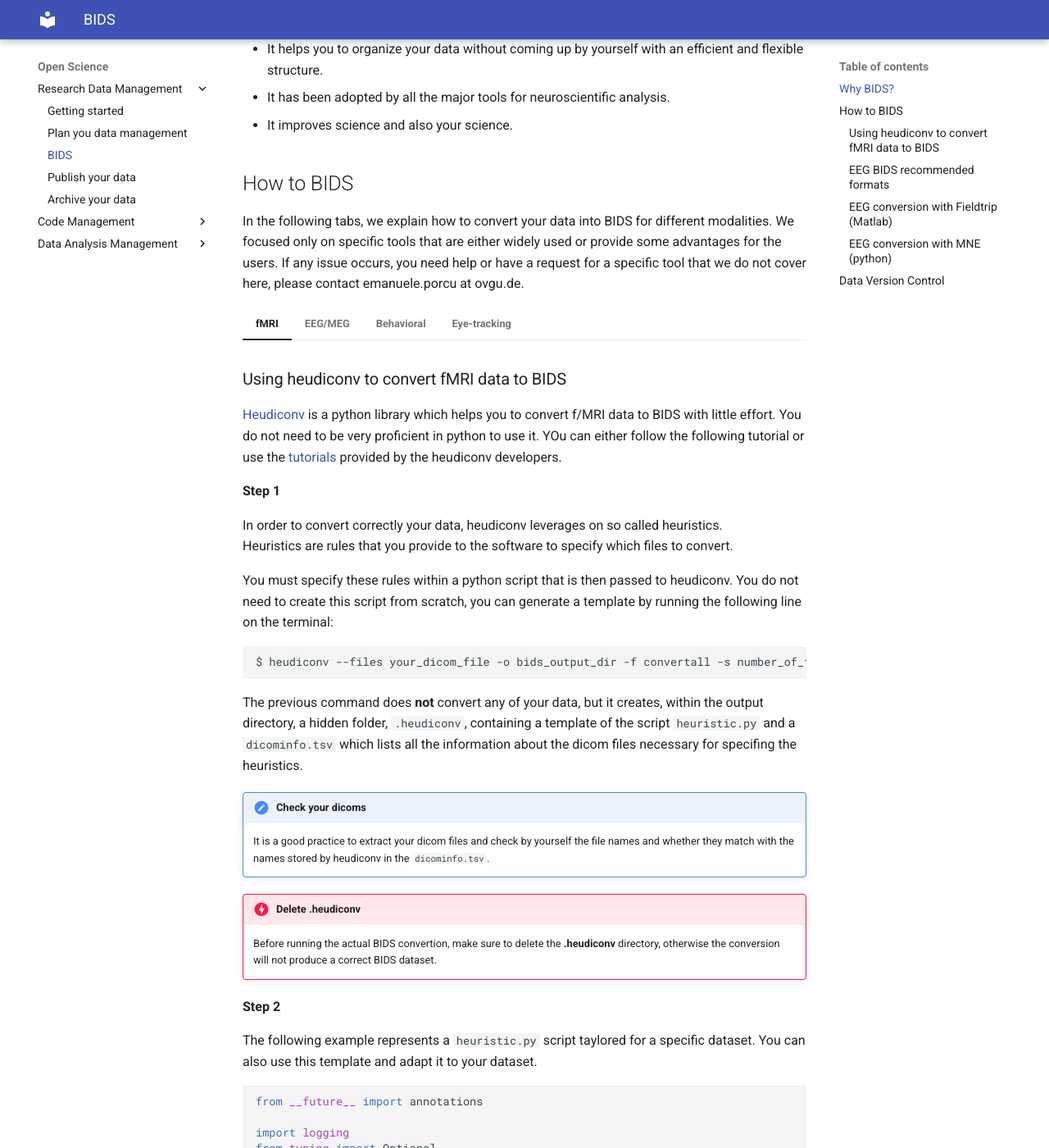
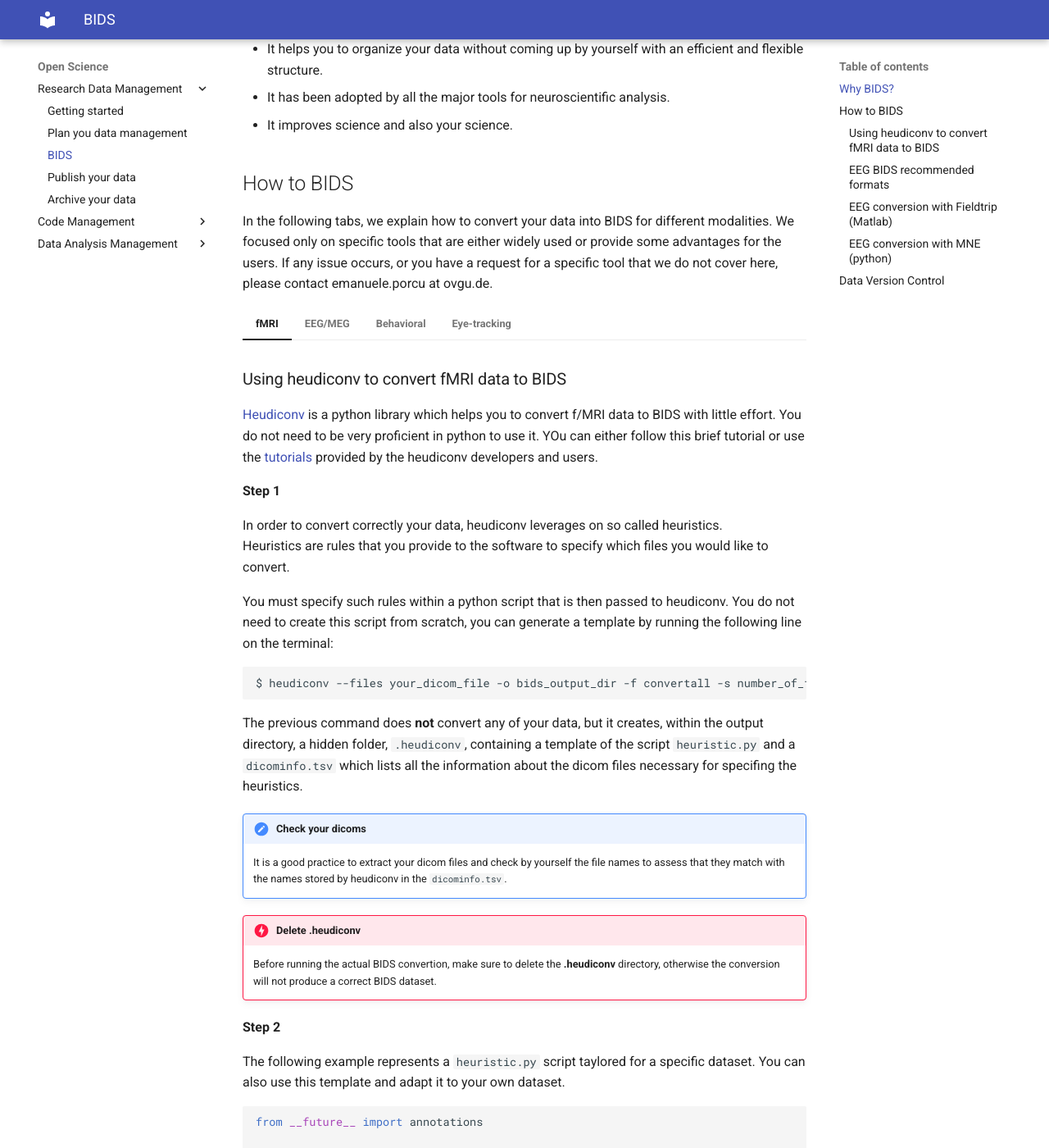
Before and after one commit to pvavra/temp-ipsy, an MkDocs documentation site: the page built from docs/open-science/research-data-management/bids.md, in a window 1280 px wide and 1400 px high, scrolled down 895 px. Shown: the whole window at 82% size. Built offline with MkDocs 1.6.1 and Material for MkDocs 9.7.7, drawn with Linux system fonts in a browser that asks for light colours; some of the changed text lies outside the part shown.

Commit message:
Fix typos and unclear sentences in the Heudiconv example

````diff
--- a/docs/open-science/research-data-management/bids.md
+++ b/docs/open-science/research-data-management/bids.md
@@ -34,20 +34,20 @@ We recommend you to go through the [BIDS Starter Kit pages](https://bids-standar
 ## How to BIDS
 
 In the following tabs, we explain how to convert your data into BIDS for different modalities. We focused only on specific tools that are either widely used or provide some advantages for the users.
-If any issue occurs, you need help or have a request for a specific tool that we do not cover here, please contact emanuele.porcu at ovgu.de.
+If any issue occurs, or you have a request for a specific tool that we do not cover here, please contact emanuele.porcu at ovgu.de.
 
 === "fMRI"
 
     ### Using heudiconv to convert fMRI data to BIDS
 
-    [Heudiconv](https://heudiconv.readthedocs.io/en/latest/) is a python library which helps you to convert f/MRI data to BIDS with little effort. You do not need to be very proficient in python to use it. YOu can either follow the following tutorial or use the [tutorials](https://heudiconv.readthedocs.io/en/latest/tutorials.html) provided by the heudiconv developers.
+    [Heudiconv](https://heudiconv.readthedocs.io/en/latest/) is a python library which helps you to convert f/MRI data to BIDS with little effort. You do not need to be very proficient in python to use it. YOu can either follow this brief tutorial or use the [tutorials](https://heudiconv.readthedocs.io/en/latest/tutorials.html) provided by the heudiconv developers and users.
 
     **Step 1**
 
     In order to convert correctly your data, heudiconv leverages on so called heuristics.</b>
-    Heuristics are rules that you provide to the software to specify which files to convert.
+    Heuristics are rules that you provide to the software to specify which files you would like to convert.
 
-    You must specify these rules within a python script that is then passed to heudiconv. You do not need to create this script from scratch, you can generate a template by running the following line on the terminal:
+    You must specify such rules within a python script that is then passed to heudiconv. You do not need to create this script from scratch, you can generate a template by running the following line on the terminal:
 
     ```bash
     $ heudiconv --files your_dicom_file -o bids_output_dir -f convertall -s number_of_the_subject -c none
@@ -57,7 +57,7 @@ If any issue occurs, you need help or have a request for a specific tool that we
 
 
     !!! note "Check your dicoms"
-        It is a good practice to extract your dicom files and check by yourself the file names and whether they match with the names stored by heudiconv in the `dicominfo.tsv`.
+        It is a good practice to extract your dicom files and check by yourself the file names to assess that they match with the names stored by heudiconv in the `dicominfo.tsv`.
 
 
     !!! Danger "Delete .heudiconv"
@@ -65,7 +65,7 @@ If any issue occurs, you need help or have a request for a specific tool that we
 
     **Step 2**
 
-    The following example represents a `heuristic.py` script taylored for a specific dataset. You can also use this template and adapt it to your dataset.
+    The following example represents a `heuristic.py` script taylored for a specific dataset. You can also use this template and adapt it to your own dataset.
 
 
     ```python
@@ -186,10 +186,10 @@ If any issue occurs, you need help or have a request for a specific tool that we
         task = create_key("sub-{subject}/func/sub-{subject}_task-foodchoice_run-{item:01d}_bold")
         ```
 
-        In this example it is important to notice that we follow the same pattern as for the T1 weighted image, but this time we have specified the folder `func`, which as you should know, stands for **functional**. Additionally we have specified the task name
-        `task-taskname`, the runs and the `bold` suffix that indicate the kind of file we are dealing with.
+        In this example it is important to notice that we follow the same pattern as for the T1 weighted image, but this time we have specify the folder `func`, which as you should know, stands for **functional**. Additionally we have specified the task name
+        `task-taskname`, the runs, `_run-` and the `bold` suffix that indicates the type of functional file we are dealing with.
 
-        It is superfluous to say that we need to create as many keys as the types of files we need to include in our BIDS convertion.
+        We need to create as many keys as the number of types of files we want to include in our BIDS convertion.
 
     - **Heuristics:** Now we need to create a few basic rules to tell heudiconv which files to extract.
 
````
Also changed, not shown: other parts of docs/open-science/research-data-management/bids.md (+3 -3 lines).
